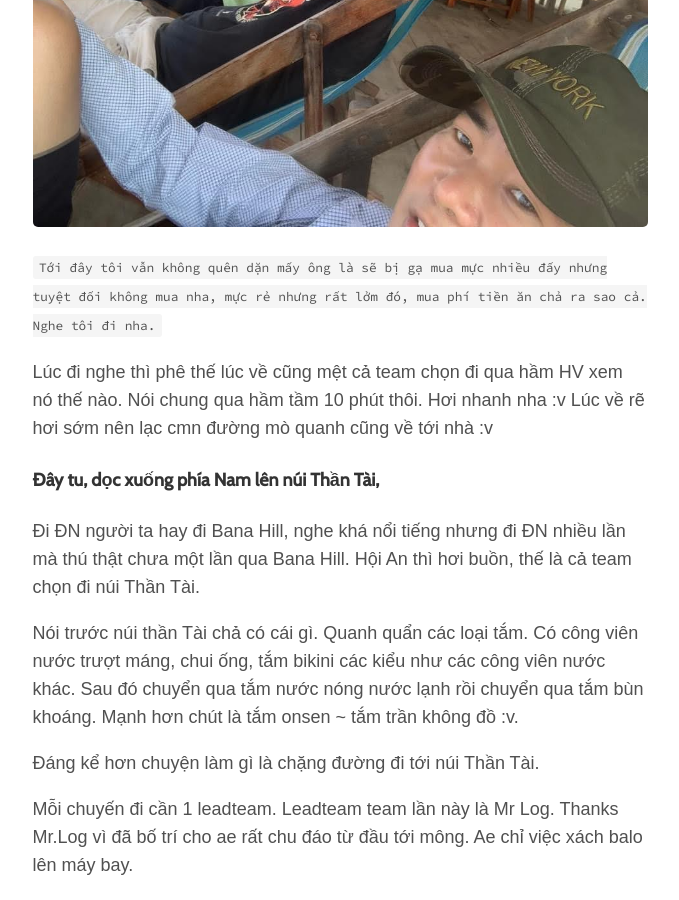
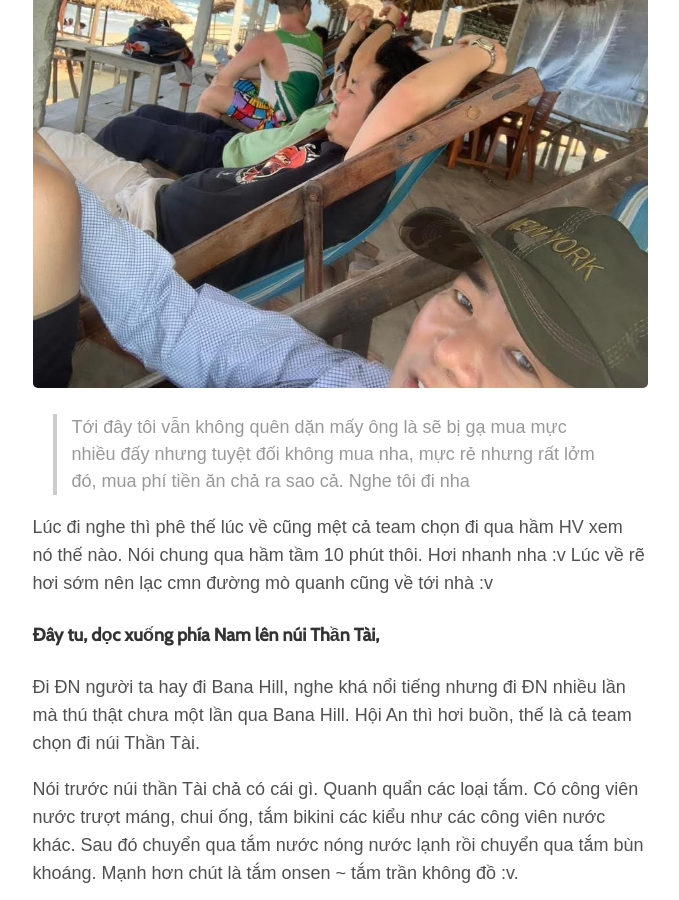
Before and after one commit to toannai/blog, a Jekyll site: the page built from _posts/2022-04-22-da-nang-2022-di-choi-het-minh-di-ve-het-hon.md, in a window 1280 px wide and 900 px high, scrolled down 4009 px. Shown: the whole window, without its empty margins (300-979 px from the left). Built offline with Jekyll 4.4.1, drawn with Linux system fonts in a browser that asks for light colours; some web fonts are replaced; some of the changed lines change nothing that is shown.

Commit message:
add note

````diff
--- a/_posts/2022-04-22-da-nang-2022-di-choi-het-minh-di-ve-het-hon.md
+++ b/_posts/2022-04-22-da-nang-2022-di-choi-het-minh-di-ve-het-hon.md
@@ -32,7 +32,7 @@ Tôi sẽ không kể tiếp về cảnh đẹp trên đèo HV nhìn xuống vì
 
 Vượt qua HV chút là tới luôn Lăng Cô. Nhưng khoan hãy sang Lăng cô đã, ngay chân đèo bên Huế có cái đầm Lập An. Mọi người đi sang Lăng cô hay bỏ qua đây nhưng nghe tôi hãy ghé vô đây nghỉ chân ăn chưa, nện Hải Sản vừa rẻ vừa tươi ngon. Sẽ là trải nghiệm thú vị.
 
-![lap an]( {{site.url}}/assets/img/2022/04/22/lapan.JGP)
+![lap an]( {{site.url}}/assets/img/2022/04/22/lapan.JPG)
 
 Nói sang Lăng Cô từ nãy giờ nhưng giờ mới kể chuyện sang Lăng Cô. Lăng Cô tên nghe cũng quen quen kiểu nối tiếng nhưng thực tế nằm gần Đà Nẵng nên dù rất đẹp nhưng nghịch lý là lại vô cùng vắng người. Tắm ở Lăng Cô làm cho người ta cảm thấy mình như khách VIP, một mình bao cả bãi biển dài vô tận. Làm quả dừa nằm phơi nắng phơi gió nghĩ sự đời xong rồi nhảy xuống tắm thì phê đừng hỏi.
 
@@ -40,7 +40,7 @@ Nói sang Lăng Cô từ nãy giờ nhưng giờ mới kể chuyện sang Lăng
 
 ![lang co bay]( {{site.url}}/assets/img/2022/04/22/beach.JPG)
 
-```Tới đây tôi vẫn không quên dặn mấy ông là sẽ bị gạ mua mực nhiều đấy nhưng tuyệt đối không mua nha, mực rẻ nhưng rất lởm đó, mua phí tiền ăn chả ra sao cả. Nghe tôi đi nha.```
+>Tới đây tôi vẫn không quên dặn mấy ông là sẽ bị gạ mua mực nhiều đấy nhưng tuyệt đối không mua nha, mực rẻ nhưng rất lởm đó, mua phí tiền ăn chả ra sao cả. Nghe tôi đi nha
 
 Lúc đi nghe thì phê thế lúc về cũng mệt cả team chọn đi qua hầm HV xem nó thế nào. Nói chung qua hầm tầm 10 phút thôi. Hơi nhanh nha :v Lúc về rẽ hơi sớm nên lạc cmn đường mò quanh cũng về tới nhà :v
 
````
